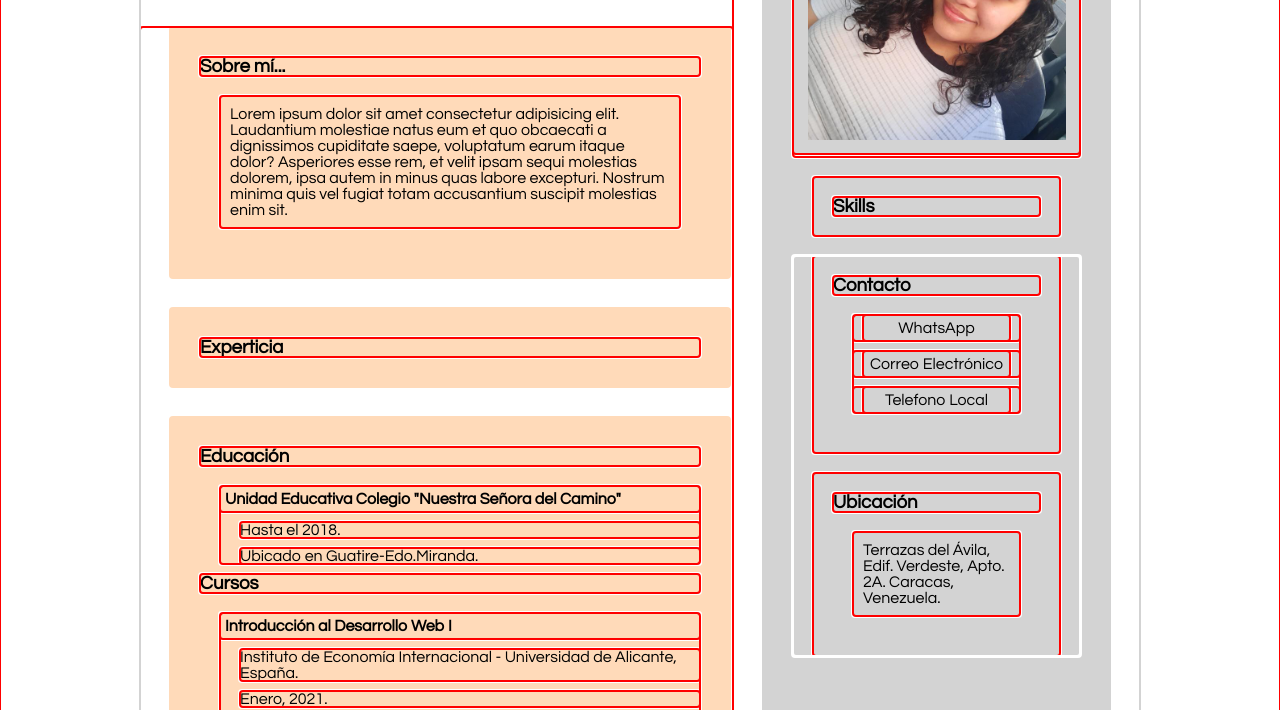
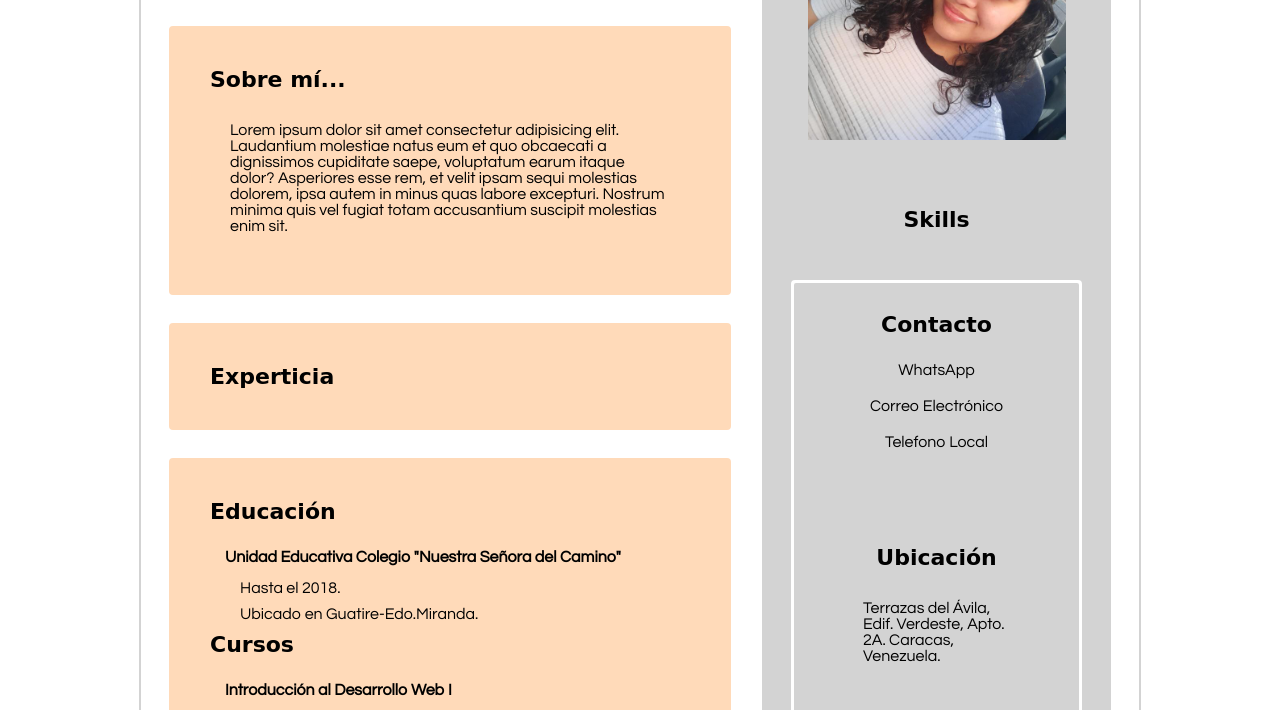
Before and after one commit to NorangelMarin/PracticasHTML-CSS-JS, a plain HTML site: page PracticasHTML- CSS-JS/index.html in a window 1280 px wide. Shown: the part 213-923 px from the top of the page. Drawn offline with Linux system fonts and the light colour scheme.

Commit message:
mejor mejor

```diff
--- a/PracticasHTML- CSS-JS/estilos.css
+++ b/PracticasHTML- CSS-JS/estilos.css
@@ -1,11 +1,21 @@
 *{
     margin: 0px;
     padding: 0px;
-    outline: 1px auto red;
 }
 
-h1, h2{
+h1, h2, h3{
     margin: 10px;
+    font: bold;
+}
+
+h3{
+    font-family: cursive;
+    font-size: 22px;
+
+}
+
+aside h3 {
+    text-align: center;
 }
 
 body{
```
